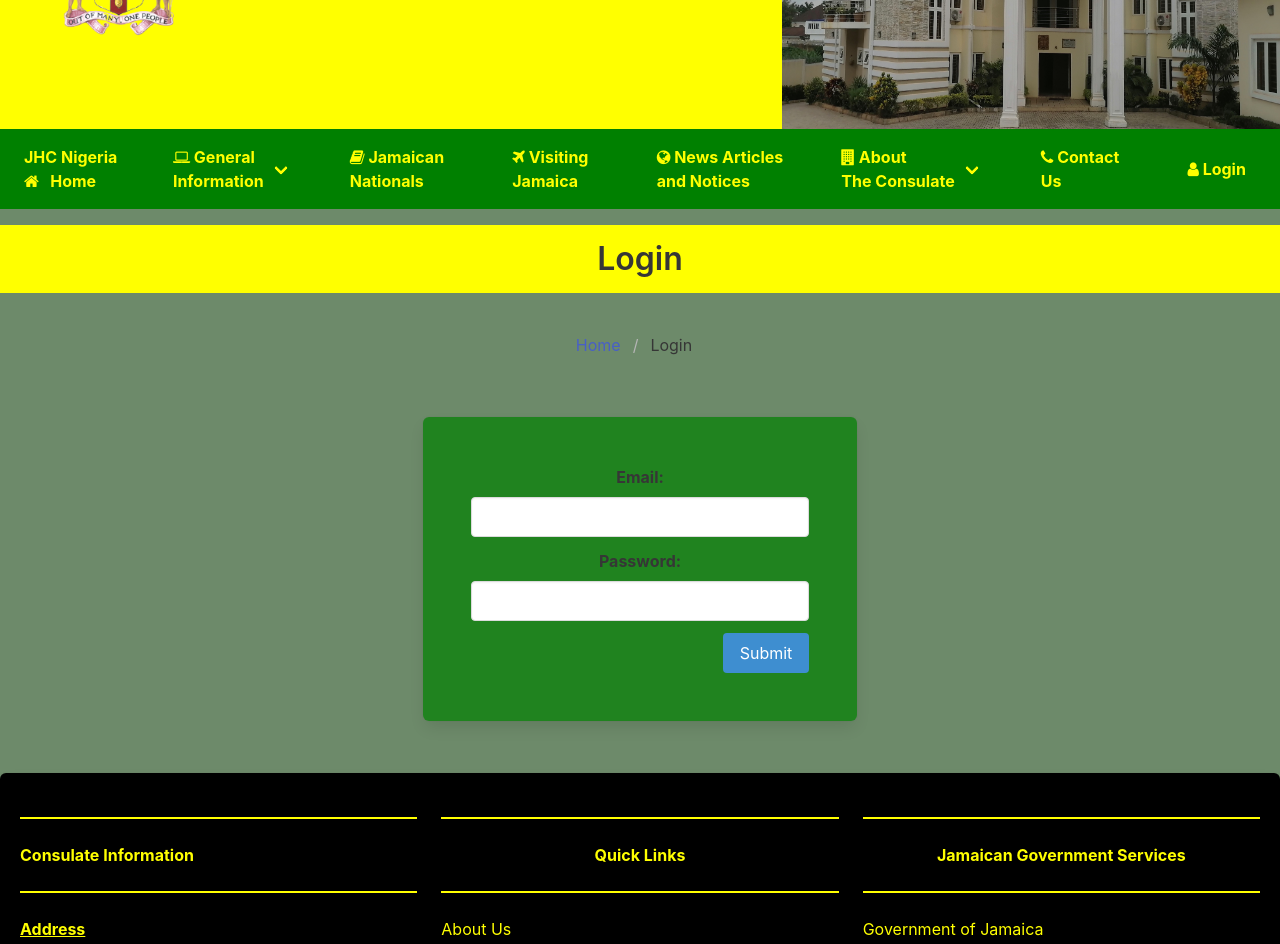
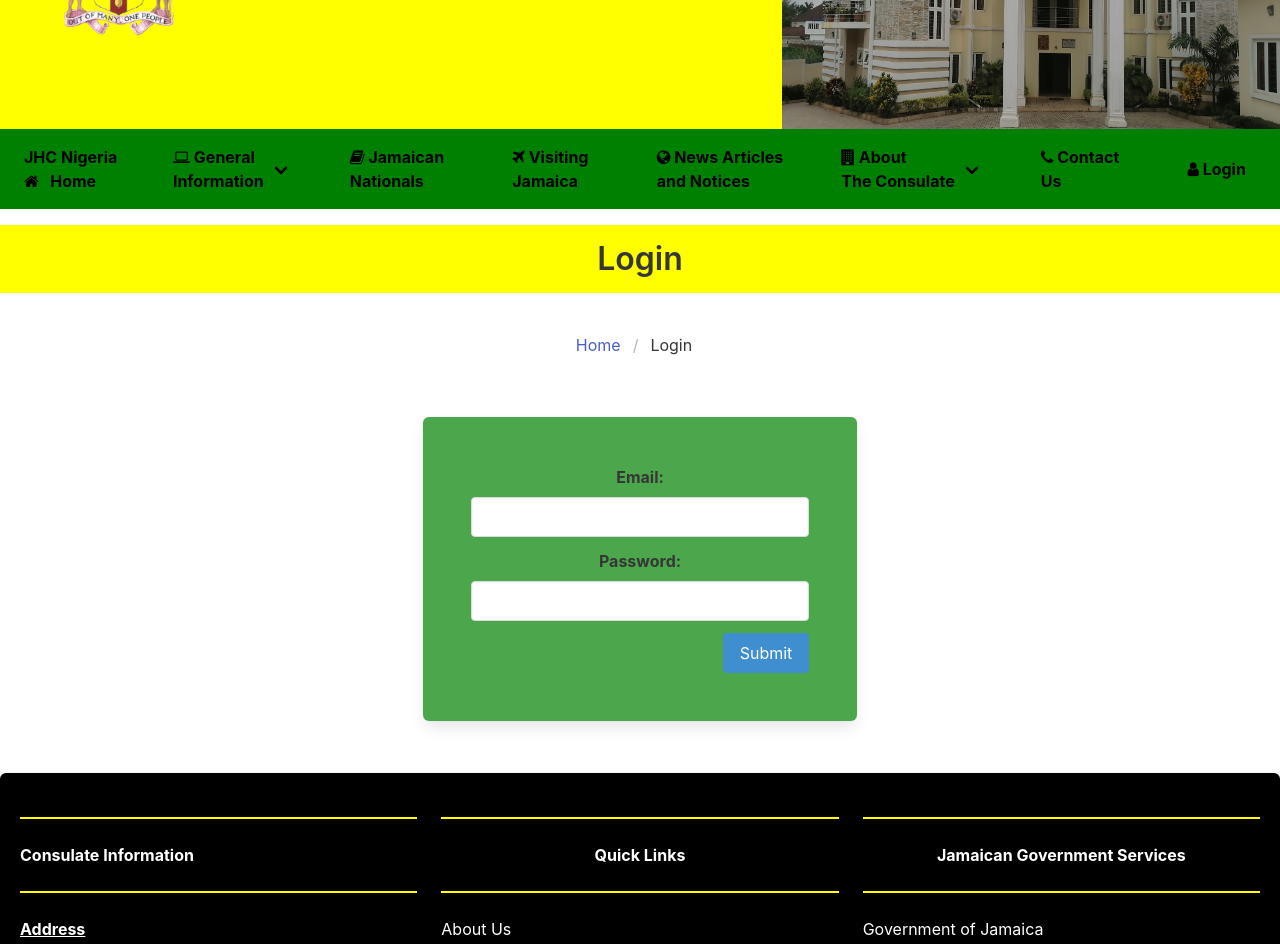
Before and after one commit to cheyko/jhcsite, a React (Create React App) app: page /login in a window 1280 px wide. Shown: the part 120-1064 px from the top of the page. Built offline with nearby package versions, Linux system fonts and the light colour scheme; no server answers.

Commit message:
Changed the font on homepage from yellow to black, removed JSX {} from variable declarations

```diff
--- a/src/App.css
+++ b/src/App.css
@@ -1,6 +1,6 @@
 .App {
   text-align: center;
-  background-color: rgb(109, 138, 106) !important;
+  background-color: rgb(255,255,255) !important;
   /*background-color: white;*/
 }
 
@@ -52,7 +52,7 @@
 }
 
 .navbar-link{
-  color: yellow !important;
+  color: black !important;
   background-color: rgba(0,128,0,0) !important;
 }
 
@@ -67,11 +67,11 @@
 }
 
 .navbar-link .custom-nav {
-  color: yellow !important;
+  color: black !important;
 }
 
 .navbar-link:not(.is-arrowless)::after {
-  border-color: yellow !important;
+  border-color: black !important;
 }
 
 /*.navbar-item .is-tab:focus .navbar-link, .navbar-item .is-tab:hover .navbar-link{
@@ -101,12 +101,12 @@
 }
 
 .home-page-card-horizontal .title, .home-page-card-horizontal .subtitle {
-  color: yellow !important;
+  color: black !important;
 }
 
 .is-content .message-header, .standardLook{
   background-color: rgb(0,128,0) !important;
-  color: yellow;
+  color: black;
 
 }
 
@@ -163,7 +163,7 @@
 }
 
 .navbar-item{
-  color:yellow !important;
+  color:black !important;
   background-color: rgb(0,128,0) !important;
 }
 
@@ -213,10 +213,10 @@
 
 .footer-container{
   background-color: black !important;
-  color: yellow !important;
+  color: white !important;
 }
 .links span{
-  color: yellow !important;
+  color: white !important;
 }
 
 .links span:hover{
--- a/src/App.js
+++ b/src/App.js
@@ -48,6 +48,7 @@
     console.log(time);
     let user = localStorage.getItem("user");
     const postings = await axios.get('/api/postings');
+
     user = user ? JSON.parse(user) : null;
     this.setState({ user, postings : postings.data });
     window.scrollTo(0, 0);
--- a/src/components/HomePage.js
+++ b/src/components/HomePage.js
@@ -66,7 +66,7 @@
   const CardSubheading = "From : H. E. Esmond Reid; High Commissioner For The Jamaican High Commission in Nigeria."
   const CardBody = "Opening remarks .... "
 
-  const {postings} = props.context.postings ? (props.context.postings > 5 ? (props.context.postings.slice(0,6)) : props.context.postings ) : null ;
+  const postings = props.context.postings ? (props.context.postings > 5 ? (props.context.postings.slice(0,6)) : props.context.postings ) : null ;
 
   return (
     <>
--- a/src/components/PostingList.js
+++ b/src/components/PostingList.js
@@ -11,8 +11,7 @@
     window.scrollTo(0, 0)
   }, []);
 
-
-  const { postings } = props.context.postings;
+  const postings = props.context.postings;
 
   return (
     <>
```
Also changed, not shown: public/images/success.jpeg (added), 1 other file (tests, documents, lock files or other folders).
